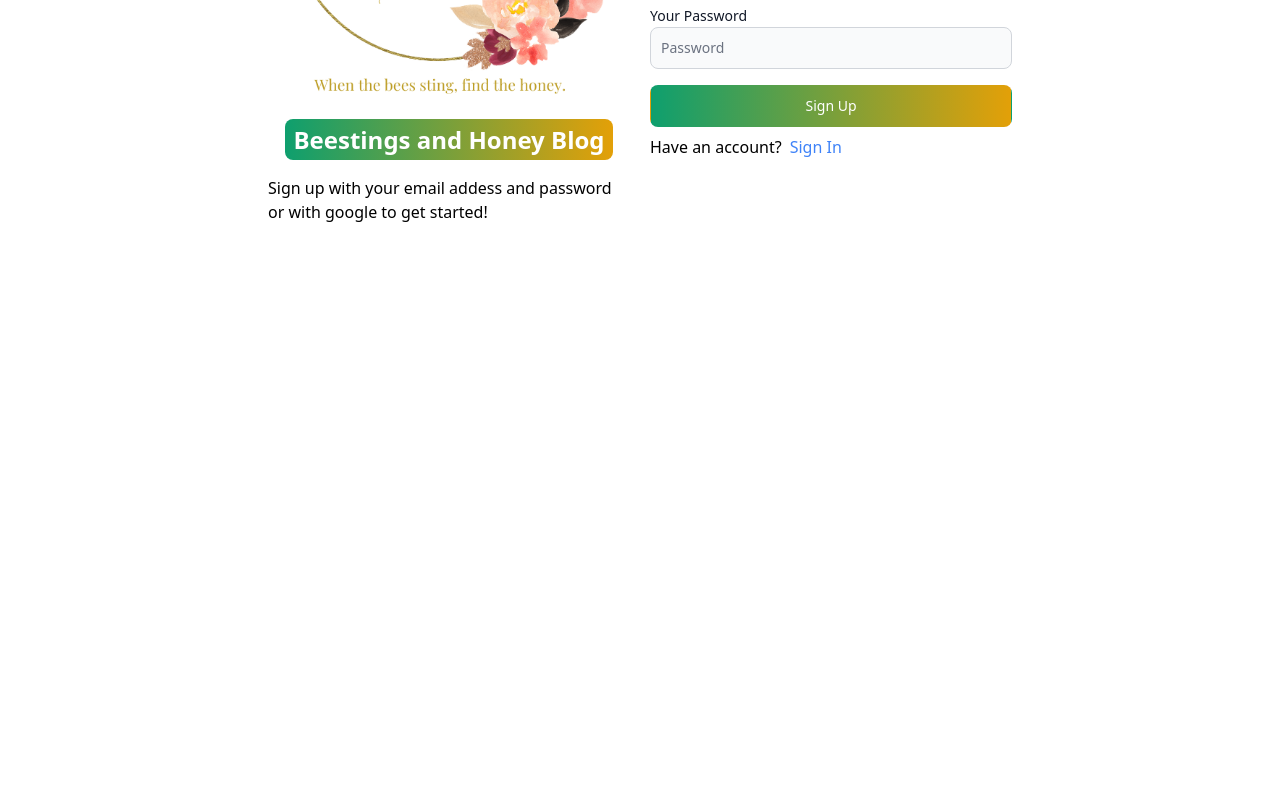
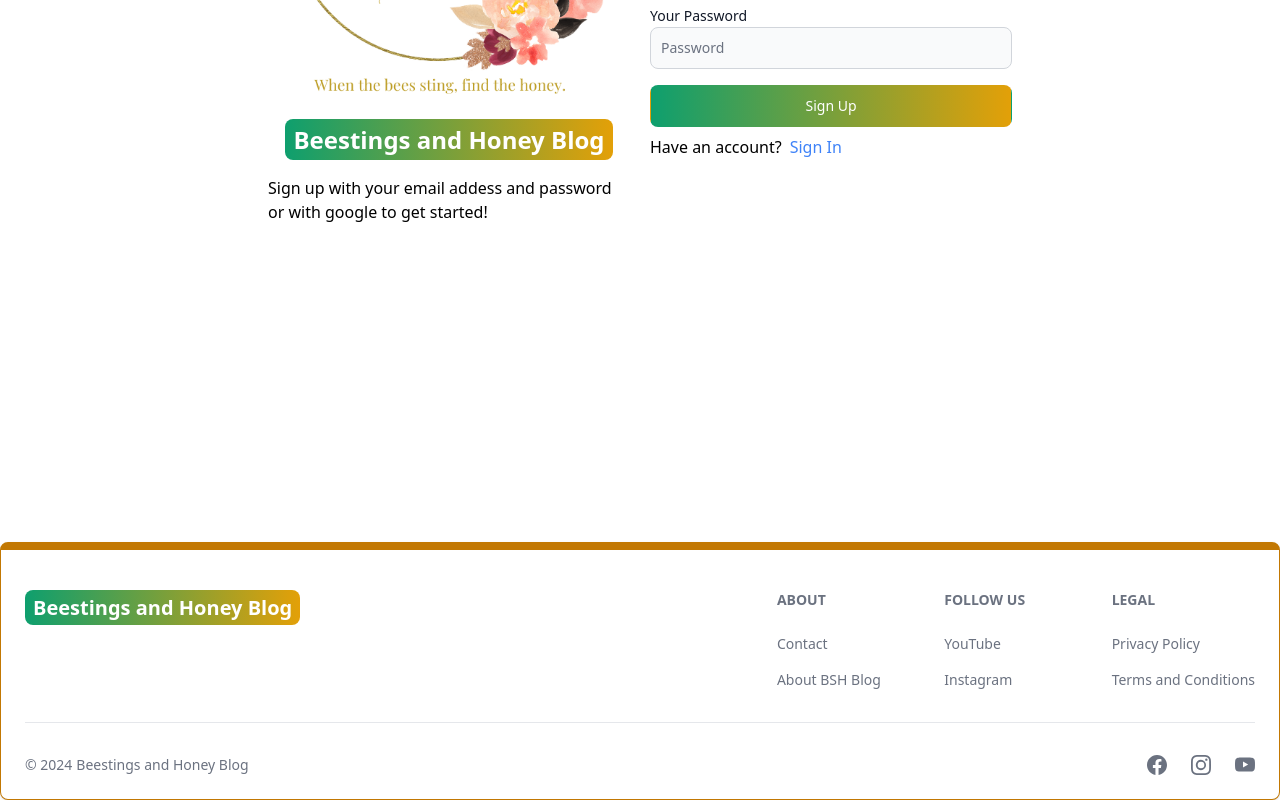
Before and after one commit to locious7/bsh-blog, a React (Vite) app in the folder client/: page /sign-up in a window 1280 px wide. Shown: the part 402-1202 px from the top of the page. Before the commit the page ends 944 px from the top, so only its background shows below. Built offline with nearby package versions, Linux system fonts and the light colour scheme.

Commit message:
add footer componenet

```diff
--- a/client/src/App.jsx
+++ b/client/src/App.jsx
@@ -6,6 +6,7 @@
 import Home from './pages/Home';
 import About from './pages/About';
 import Header from './components/Header';
+import Footer from './components/Footer';
 
 export default function App() {
   return (
@@ -19,6 +20,7 @@
         <Route path="/sign-in" element={<SignIn />} />
         <Route path="/sign-up" element={<SignUp />} />
       </Routes>
+      <Footer />
     </BrowserRouter>
   )
 }
--- /dev/null
+++ b/client/src/components/Footer.jsx
@@ -0,0 +1,88 @@
+import { Footer } from "flowbite-react"
+import { Link } from "react-router-dom"
+import { BsInstagram, BsYoutube, BsFacebook, BsTwitter } from "react-icons/bs"
+
+export default function FooterComp() {
+    return (
+        <Footer container className="border border-t-8 border-yellow-500 bg-white dark:bg-gray-900 dark:border-gray-700 ">
+            <div className="w-full max-w-7xl mx-auto">
+                <div className="grid w-full justify-between sm:flex md:grid-cols-1">
+                    <div className="mt-5">
+                        <Link
+                            to="/"
+                            className="self-center whitespace-nowrap text-2xl sm:text-xl font-semibold dark:text-white"
+                        >
+                            <span className="px-2 py-1 bg-gradient-to-r from-green-500 to-yellow-400 rounded-lg text-white">
+                                Beestings and Honey Blog
+                            </span>
+                        </Link>
+                    </div>
+                    <div className="grid grid-cols-2 gap-8 mt-4 sm:grid-cols-3 sm:gap-6">
+                        <div>
+                            <Footer.Title title="About" />
+                            <Footer.LinkGroup col>
+                                <Footer.Link
+                                    href="/contact"
+                                    target="_blank"
+                                    rel="noopener noreferrrr"
+                                >
+                                    Contact
+                                </Footer.Link>
+                                <Footer.Link
+                                    href="/about"
+                                    target="_blank"
+                                    rel="noopener noreferrrr"
+                                >
+                                    About BSH Blog
+                                </Footer.Link>
+                            </Footer.LinkGroup>
+                        </div>
+                        <div>
+                            <Footer.Title title="Follow US" />
+                            <Footer.LinkGroup col>
+                                <Footer.Link
+                                    href="https://www.youtube.com/@beestingsandhoney1"
+                                    target="_blank"
+                                    rel="noopener noreferrrr"
+                                >
+                                    YouTube
+                                </Footer.Link>
+                                <Footer.Link
+                                    href="https://www.instagram.com/"
+                                    target="_blank"
+                                    rel="noopener noreferrrr"
+                                >
+                                    Instagram
+                                </Footer.Link>
+                            </Footer.LinkGroup>
+                        </div>
+                        <div>
+                            <Footer.Title title="Legal" />
+                            <Footer.LinkGroup col>
+                                <Footer.Link
+                                    href="#"
+                                >
+                                    Privacy Policy
+                                </Footer.Link>
+                                <Footer.Link
+                                    href="#"
+                                >
+                                    Terms and Conditions
+                                </Footer.Link>
+                            </Footer.LinkGroup>
+                        </div>
+                    </div>
+                </div>
+                <Footer.Divider className="mt-8" />
+                <div className="w-full sm:flex sm:items-center sm:justify-between">
+                    <Footer.Copyright href='#' by="Beestings and Honey Blog" year={new Date().getFullYear()} />
+                    <div className="flex gap-6 sm:mt-0 mt-4 sm:justify-center">
+                        <Footer.Icon href="#" target="_blank" rel="noopener noreferrrr" icon={BsFacebook}  />
+                        <Footer.Icon href="#" target="_blank" rel="noopener noreferrrr" icon={BsInstagram}  />
+                        <Footer.Icon href="https://www.youtube.com/@beestingsandhoney1" target="_blank" rel="noopener noreferrrr" icon={BsYoutube}  />
+                    </div>
+                </div>
+            </div>
+        </Footer>
+    )
+}
```
